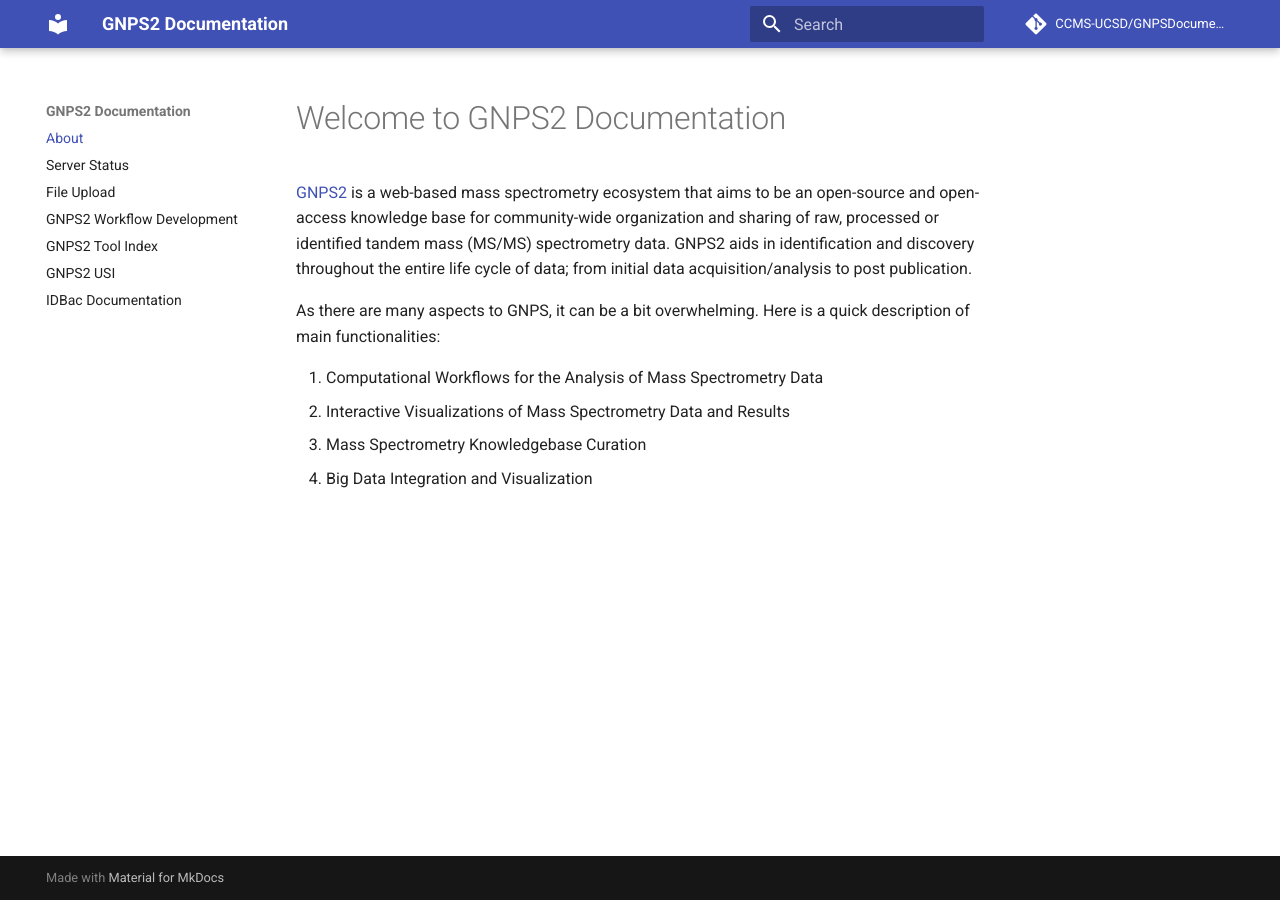
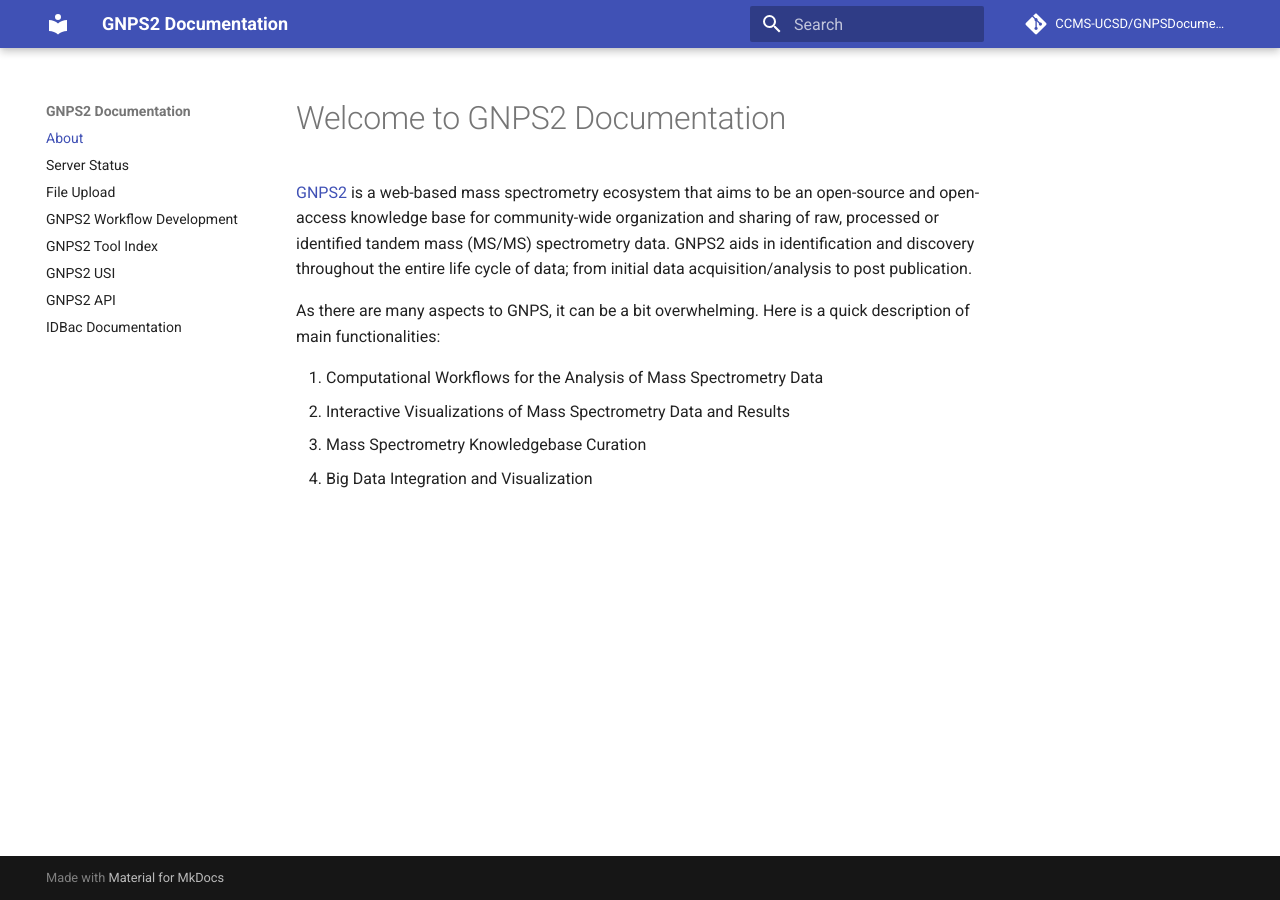
Before and after one commit to Wang-Bioinformatics-Lab/GNPS2_Documentation, an MkDocs documentation site: the page built from docs/index.md, in a window 1280 px wide. Built offline with MkDocs 1.6.1 and Material for MkDocs 9.7.7, drawn with Linux system fonts in a browser that asks for light colours; comment, search, counter and statistics services are not loaded.

Commit message:
adding api

```diff
--- a/mkdocs.yml
+++ b/mkdocs.yml
@@ -11,6 +11,7 @@
     - GNPS2 Workflow Development: workflowdev.md
     - GNPS2 Tool Index: toolindex.md
     - GNPS2 USI: usi.md
+    - GNPS2 API: api.md
     - IDBac Documentation: idbac.md
 
 theme:
```
Also changed, not shown: docs/api.md (added).
